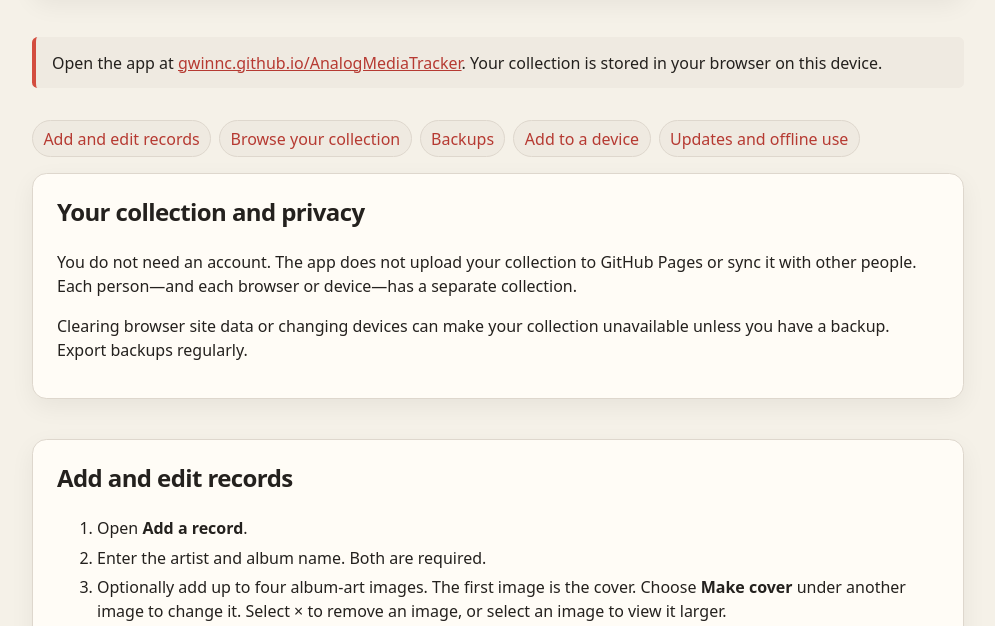
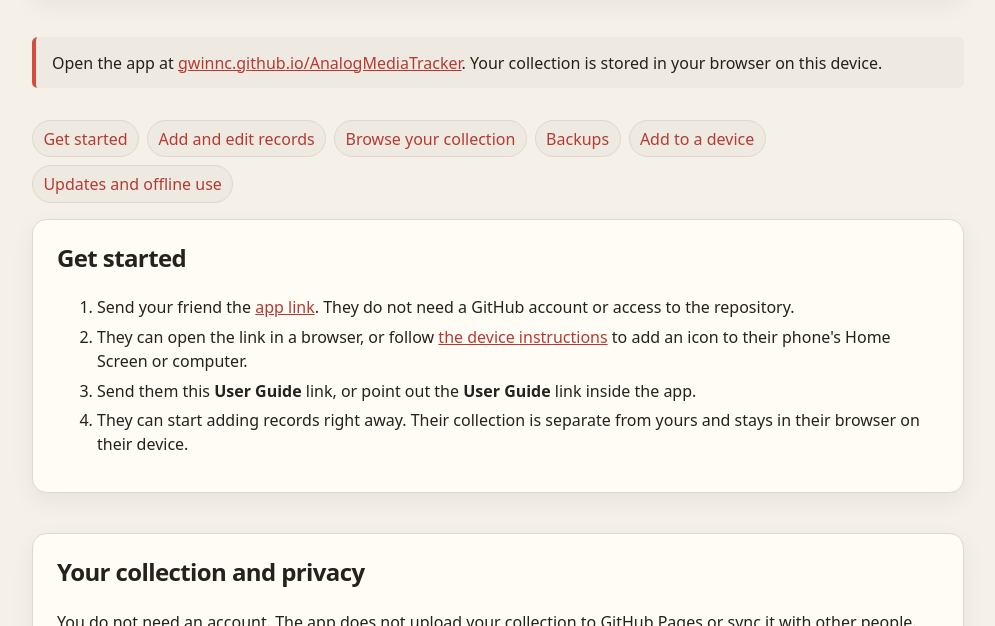
Before and after one commit to gwinnc/AnalogMediaTracker, a plain HTML site: page user-guide.html in a window 1280 px wide. Shown: the part 159-785 px from the top of the page, without its empty margins (142-1137 px from the left). Drawn offline with Linux system fonts and the light colour scheme.

Commit message:
Install Info

```diff
--- a/service-worker.js
+++ b/service-worker.js
@@ -1,4 +1,4 @@
-const CACHE_NAME = "analog-media-tracker-v23";
+const CACHE_NAME = "analog-media-tracker-v24";
 
 const APP_FILES = [
   "./",
--- a/user-guide.html
+++ b/user-guide.html
@@ -38,12 +38,37 @@
     </p>
 
     <nav class="user-guide-toc" aria-label="Guide contents">
+      <a href="#getting-started">Get started</a>
       <a href="#add-record">Add and edit records</a>
       <a href="#browse">Browse your collection</a>
       <a href="#backups">Backups</a>
       <a href="#install">Add to a device</a>
       <a href="#updates">Updates and offline use</a>
     </nav>
+
+    <section class="user-guide-section" id="getting-started">
+      <h2>Get started</h2>
+      <ol>
+        <li>
+          Send your friend the
+          <a href="https://gwinnc.github.io/AnalogMediaTracker/">app link</a>.
+          They do not need a GitHub account or access to the repository.
+        </li>
+        <li>
+          They can open the link in a browser, or follow
+          <a href="#install">the device instructions</a> to add an icon to
+          their phone's Home Screen or computer.
+        </li>
+        <li>
+          Send them this <strong>User Guide</strong> link, or point out the
+          <strong>User Guide</strong> link inside the app.
+        </li>
+        <li>
+          They can start adding records right away. Their collection is separate
+          from yours and stays in their browser on their device.
+        </li>
+      </ol>
+    </section>
 
     <section class="user-guide-section" id="privacy">
       <h2>Your collection and privacy</h2>
```
Also changed, not shown: 1 other file.
